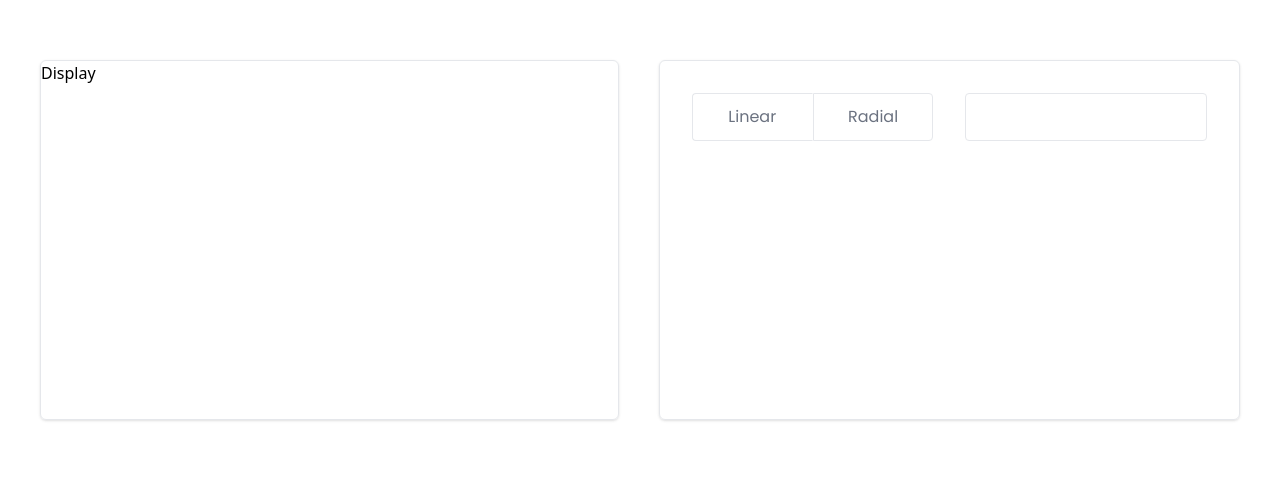
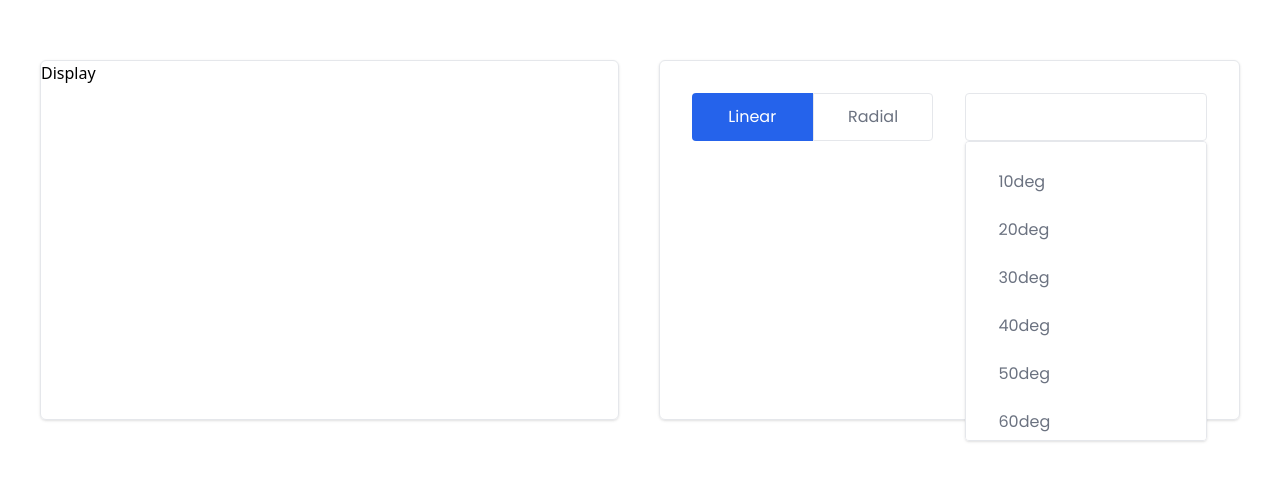
Before and after one commit to EMCSquare12/color-wave, a React (Vite) app in the folder color-wave/: page / in a window 1280 px wide. Shown: the part 160-640 px from the top of the page. Built offline with nearby package versions, Linux system fonts and the light colour scheme.

Commit message:
Feat: added linear and radial button

```diff
--- a/color-wave/src/components/SelectionPallet.jsx
+++ b/color-wave/src/components/SelectionPallet.jsx
@@ -1,19 +1,72 @@
+import { useEffect, useState } from "react";
+import selectionList from "./selectionList";
+
 const SelectionPallet = () => {
+  const [type, setType] = useState("");
+  const [list, setList] = useState("");
+
+  useEffect(() => {
+    setType("linear");
+  }, []);
+  const handleType = (value) => {
+    setType(value);
+  };
+
+  const handleList = (value) => {
+    setList(value);
+  };
+  const handleListChange = (value) => {
+    setList(value);
+  };
+
   return (
     <div className="md:w-[50%] h-auto md:h-[50%] w-full md:gap-8 gap-4 rounded-md shadow border md:p-8 p-4 flex flex-row">
       <div className="flex flex-row w-[50%] h-fit">
-        <button className="w-[50%] md:h-12 h-10 rounded-l border border-r-transparent hover:shadow font-font-poppins text-sm md:text-base text-gray-500 hover:bg-gray-100">
+        <button
+          onClick={() => handleType("linear")}
+          className={`w-[50%] md:h-12 h-10 rounded-l border border-r-transparent hover:shadow font-font-poppins text-sm md:text-base ${
+            type === "linear"
+              ? "bg-blue-600 text-white border-blue-600"
+              : "text-gray-500 hover:bg-gray-100 "
+          }`}
+        >
           Linear
         </button>
-        <button className="w-[50%] md:h-12 h-10 rounded-r  border hover:shadow font-font-poppins text-sm md:text-base text-gray-500 hover:bg-gray-100">
+        <button
+          onClick={() => handleType("radial")}
+          className={`w-[50%] md:h-12 h-10 rounded-r border  hover:shadow font-font-poppins text-sm md:text-base ${
+            type === "radial"
+              ? "bg-blue-600 text-white border-blue-600"
+              : "text-gray-500 hover:bg-gray-100  "
+          }`}
+        >
           Radial
         </button>
       </div>
-      <div className="flex flex-row w-[50%] h-fit">
+      <div className="flex flex-row w-[50%] h-fit relative">
         <input
+          onChange={(e) => handleListChange(e.target.value)}
+          value={list}
           type="text"
-          className=" px-4 w-full md:h-12 h-10 rounded focus:ring-2 outline-none border hover:shadow font-font-poppins text-sm md:text-base text-gray-500"
+          className="z-10 w-full h-10 px-6 text-sm text-gray-500 border rounded outline-none md:h-12 focus:ring-2 hover:shadow font-font-poppins md:text-base"
         />
+        <ul className=" overflow-y-scroll max-h-[300px] absolute top-0 w-full h-auto p-4 mt-10 bg-white border rounded shadow md:mt-12">
+          {selectionList[type === "linear" ? "linearList" : "radialList"].map(
+            (item, index) => (
+              <li
+                key={index}
+                onClick={() => handleList(item)}
+                className={`flex items-center h-10 p-2 text-sm  rounded md:h-12 hover:text-white  md:p-4 font-font-poppins md:text-base ${
+                  list === item
+                    ? "bg-blue-600 text-white"
+                    : "hover:bg-blue-300 bg-white text-gray-500"
+                }`}
+              >
+                {item}
+              </li>
+            )
+          )}
+        </ul>
       </div>
     </div>
   );
--- /dev/null
+++ b/color-wave/src/components/selectionList.jsx
@@ -0,0 +1,50 @@
+const selectionList = {
+  linearList: [
+    "10deg",
+    "20deg",
+    "30deg",
+    "40deg",
+    "50deg",
+    "60deg",
+    "70deg",
+    "80deg",
+    "90deg",
+    "100deg",
+    "110deg",
+    "120deg",
+    "130deg",
+    "140deg",
+    "150deg",
+    "160deg",
+    "170deg",
+    "180deg",
+    "190deg",
+    "200deg",
+    "210deg",
+    "220deg",
+    "230deg",
+    "240deg",
+    "250deg",
+    "260deg",
+    "270deg",
+    "280deg",
+    "290deg",
+    "300deg",
+    "310deg",
+    "320deg",
+    "330deg",
+    "340deg",
+    "350deg",
+    "360deg",
+  ],
+  radialList: [
+    "closest-side",
+    "closest-corner",
+    "farthest-side",
+    "farthest-corner",
+    "ellipse at top",
+    "ellipse at bottom",
+  ],
+};
+
+export default selectionList;
```
